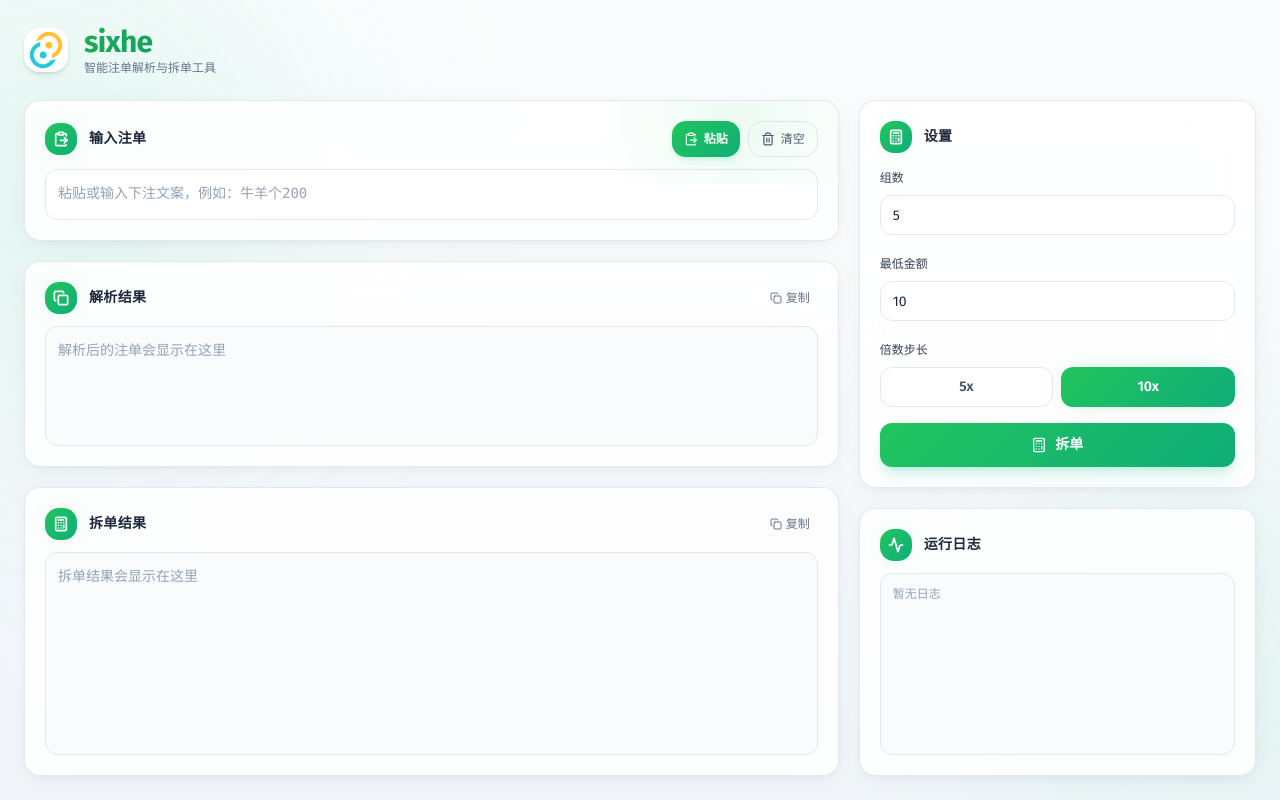
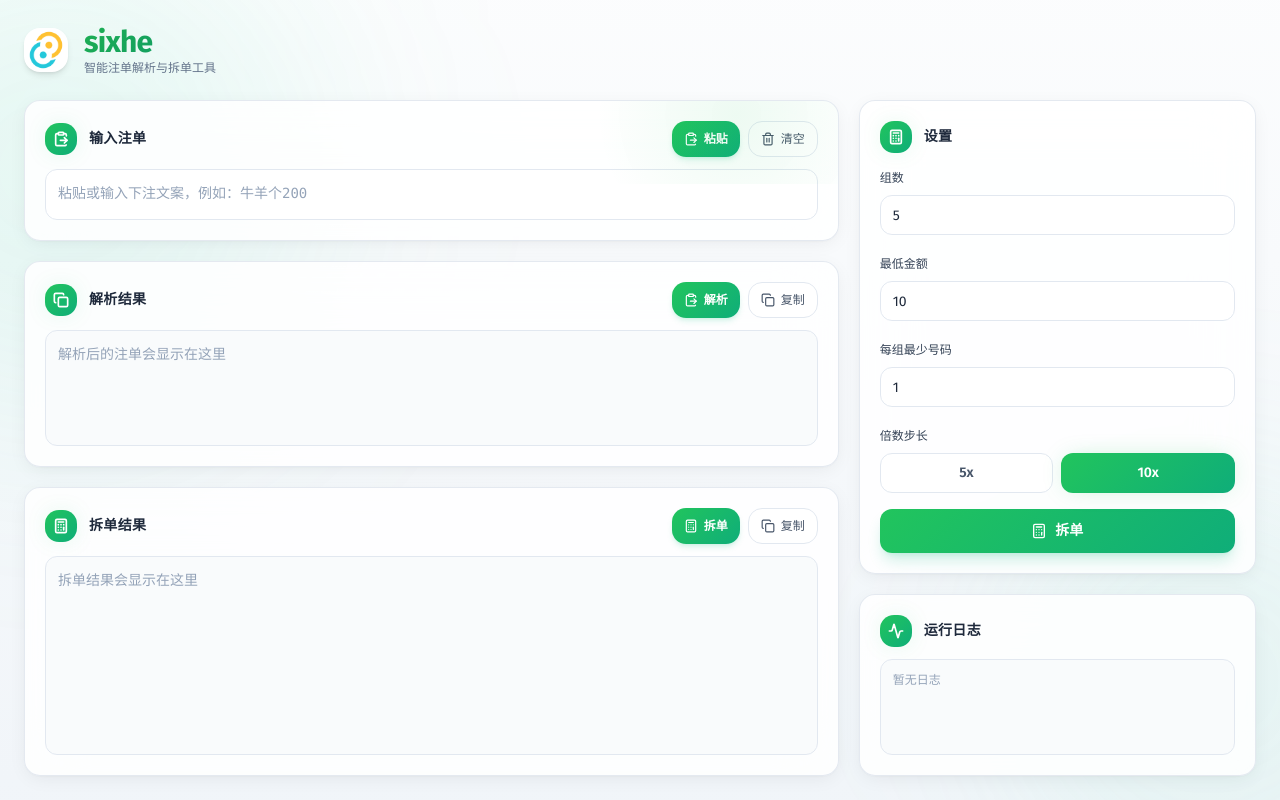
Before and after one commit to kchtin/bets, a React (Vite) app in the folder react-ts/: page / in a window 1280 px wide. Built offline with nearby package versions, Linux system fonts and the light colour scheme.

Commit message:
feat(react-ts): improve split result format, header buttons, input recovery and min-codes setting

```diff
--- a/react-ts/src/App.tsx
+++ b/react-ts/src/App.tsx
@@ -13,8 +13,24 @@ function App() {
   const [splitText, setSplitText] = useState('');
   const [bets, setBets] = useState<Bet[]>([]);
   const [groups, setGroups] = useState(5);
+  const [groupsInput, setGroupsInput] = useState(String(groups));
   const [minAmount, setMinAmount] = useState(10);
+  const [minAmountInput, setMinAmountInput] = useState(String(minAmount));
+  const [minCodes, setMinCodes] = useState(1);
+  const [minCodesInput, setMinCodesInput] = useState(String(minCodes));
   const [step, setStep] = useState<Step>(10);
+
+  useEffect(() => {
+    setMinAmountInput(String(minAmount));
+  }, [minAmount]);
+
+  useEffect(() => {
+    setMinCodesInput(String(minCodes));
+  }, [minCodes]);
+
+  useEffect(() => {
+    setGroupsInput(String(groups));
+  }, [groups]);
 
   const { copy, paste } = useClipboard();
   const { logs, append, containerRef } = useLog();
@@ -40,13 +56,13 @@ function App() {
     }
   }, [append]);
 
-  const doSplit = useCallback((currentBets: Bet[], currentGroups: number, currentMin: number, currentStep: number) => {
+  const doSplit = useCallback((currentBets: Bet[], currentGroups: number, currentMin: number, currentStep: number, currentMinCodes: number) => {
     if (currentBets.length === 0) {
       setSplitText('');
       return;
     }
     try {
-      const lines = splitBets(currentBets, currentGroups, currentMin, currentStep);
+      const lines = splitBets(currentBets, currentGroups, currentMin, currentStep, currentMinCodes);
       setSplitText(lines.join('\n'));
       append('已自动拆单', 'info');
     } catch (err) {
@@ -56,8 +72,8 @@ function App() {
   }, [append]);
 
   useEffect(() => {
-    doSplit(bets, groups, minAmount, step);
-  }, [bets, groups, minAmount, step, doSplit]);
+    doSplit(bets, groups, minAmount, step, minCodes);
+  }, [bets, groups, minAmount, step, minCodes, doSplit]);
 
   const handleInputChange = (text: string) => {
     setInput(text);
@@ -73,11 +89,12 @@ function App() {
     }
   };
 
+  const handleParse = () => {
+    doParse(input);
+  };
+
   const handleManualSplit = () => {
-    doSplit(bets, groups, minAmount, step);
-    copy(splitText).then((ok) => {
-      append(ok ? '拆单结果已复制' : '复制失败', ok ? 'success' : 'error');
-    });
+    doSplit(bets, groups, minAmount, step, minCodes);
   };
 
   const handleCopyParsed = async () => {
@@ -188,11 +205,30 @@ function App() {
             </article>
 
             <article className="flex min-h-0 flex-[2] flex-col rounded-2xl glass-strong p-4 card-shadow md:p-5">
-              <SectionHeader
-                icon={Copy}
-                title="解析结果"
-                action={{ label: '复制', onClick: handleCopyParsed }}
-              />
+              <div className="mb-3 flex items-center justify-between">
+                <div className="flex items-center gap-3">
+                  <div className="flex h-8 w-8 items-center justify-center rounded-lg accent-gradient accent-glow text-white shadow-sm">
+                    <Copy className="h-4 w-4" strokeWidth={2.5} />
+                  </div>
+                  <h2 className="text-sm font-semibold tracking-wide text-slate-800">解析结果</h2>
+                </div>
+                <div className="flex items-center gap-2">
+                  <button
+                    onClick={handleParse}
+                    className="press-scale focus-ring flex min-h-[36px] items-center gap-1.5 rounded-lg accent-gradient px-3 py-1.5 text-xs font-semibold text-white shadow-md shadow-emerald-500/15 transition hover:brightness-105"
+                  >
+                    <ClipboardPaste className="h-3.5 w-3.5" />
+                    解析
+                  </button>
+                  <button
+                    onClick={handleCopyParsed}
+                    className="press-scale focus-ring flex min-h-[36px] items-center gap-1.5 rounded-lg border border-slate-200 bg-white px-3 py-1.5 text-xs font-medium text-slate-600 transition hover:border-slate-300 hover:bg-slate-50 hover:text-slate-800"
+                  >
+                    <Copy className="h-3.5 w-3.5" />
+                    复制
+                  </button>
+                </div>
+              </div>
               <textarea
                 readOnly
                 value={parsedText}
@@ -202,11 +238,30 @@ function App() {
             </article>
 
             <article className="flex min-h-0 flex-[3] flex-col rounded-2xl glass-strong p-4 card-shadow md:p-5">
-              <SectionHeader
-                icon={Calculator}
-                title="拆单结果"
-                action={{ label: '复制', onClick: handleCopySplit }}
-              />
+              <div className="mb-3 flex items-center justify-between">
+                <div className="flex items-center gap-3">
+                  <div className="flex h-8 w-8 items-center justify-center rounded-lg accent-gradient accent-glow text-white shadow-sm">
+                    <Calculator className="h-4 w-4" strokeWidth={2.5} />
+                  </div>
+                  <h2 className="text-sm font-semibold tracking-wide text-slate-800">拆单结果</h2>
+                </div>
+                <div className="flex items-center gap-2">
+                  <button
+                    onClick={handleManualSplit}
+                    className="press-scale focus-ring flex min-h-[36px] items-center gap-1.5 rounded-lg accent-gradient px-3 py-1.5 text-xs font-semibold text-white shadow-md shadow-emerald-500/15 transition hover:brightness-105"
+                  >
+                    <Calculator className="h-3.5 w-3.5" />
+                    拆单
+                  </button>
+                  <button
+                    onClick={handleCopySplit}
+                    className="press-scale focus-ring flex min-h-[36px] items-center gap-1.5 rounded-lg border border-slate-200 bg-white px-3 py-1.5 text-xs font-medium text-slate-600 transition hover:border-slate-300 hover:bg-slate-50 hover:text-slate-800"
+                  >
+                    <Copy className="h-3.5 w-3.5" />
+                    复制
+                  </button>
+                </div>
+              </div>
               <textarea
                 readOnly
                 value={splitText}
@@ -228,8 +283,24 @@ function App() {
                     id="groups"
                     type="number"
                     min={1}
-                    value={groups}
-                    onChange={(e: React.ChangeEvent<HTMLInputElement>) => setGroups(parseInt(e.target.value) || 1)}
+                    value={groupsInput}
+                    onChange={(e: React.ChangeEvent<HTMLInputElement>) => {
+                      const raw = e.target.value;
+                      setGroupsInput(raw);
+                      const n = parseInt(raw, 10);
+                      if (!Number.isNaN(n) && n >= 1) {
+                        setGroups(n);
+                      }
+                    }}
+                    onBlur={() => {
+                      const n = parseInt(groupsInput, 10);
+                      if (groupsInput.trim() === '' || Number.isNaN(n) || n < 1) {
+                        setGroupsInput(String(groups));
+                      } else {
+                        setGroups(n);
+                        setGroupsInput(String(n));
+                      }
+                    }}
                     className="focus-ring h-10 w-full rounded-xl border border-slate-200 bg-white/80 px-3 text-sm text-slate-800 focus:border-emerald-400/60 focus:bg-white focus:outline-none"
                   />
                 </div>
@@ -242,8 +313,54 @@ function App() {
                     id="minAmount"
                     type="number"
                     min={0}
-                    value={minAmount}
-                    onChange={(e: React.ChangeEvent<HTMLInputElement>) => setMinAmount(parseInt(e.target.value) || 0)}
+                    value={minAmountInput}
+                    onChange={(e: React.ChangeEvent<HTMLInputElement>) => {
+                      const raw = e.target.value;
+                      setMinAmountInput(raw);
+                      const n = parseInt(raw, 10);
+                      if (!Number.isNaN(n) && n >= 0) {
+                        setMinAmount(n);
+                      }
+                    }}
+                    onBlur={() => {
+                      const n = parseInt(minAmountInput, 10);
+                      if (minAmountInput.trim() === '' || Number.isNaN(n) || n < 0) {
+                        setMinAmountInput(String(minAmount));
+                      } else {
+                        setMinAmount(n);
+                        setMinAmountInput(String(n));
+                      }
+                    }}
+                    className="focus-ring h-10 w-full rounded-xl border border-slate-200 bg-white/80 px-3 text-sm text-slate-800 focus:border-emerald-400/60 focus:bg-white focus:outline-none"
+                  />
+                </div>
+
+                <div className="space-y-1.5">
+                  <label htmlFor="minCodes" className="text-xs font-medium text-slate-700">
+                    每组最少号码
+                  </label>
+                  <input
+                    id="minCodes"
+                    type="number"
+                    min={1}
+                    value={minCodesInput}
+                    onChange={(e: React.ChangeEvent<HTMLInputElement>) => {
+                      const raw = e.target.value;
+                      setMinCodesInput(raw);
+                      const n = parseInt(raw, 10);
+                      if (!Number.isNaN(n) && n >= 1) {
+                        setMinCodes(n);
+                      }
+                    }}
+                    onBlur={() => {
+                      const n = parseInt(minCodesInput, 10);
+                      if (minCodesInput.trim() === '' || Number.isNaN(n) || n < 1) {
+                        setMinCodesInput(String(minCodes));
+                      } else {
+                        setMinCodes(n);
+                        setMinCodesInput(String(n));
+                      }
+                    }}
                     className="focus-ring h-10 w-full rounded-xl border border-slate-200 bg-white/80 px-3 text-sm text-slate-800 focus:border-emerald-400/60 focus:bg-white focus:outline-none"
                   />
                 </div>
@@ -286,13 +403,13 @@ function App() {
               </div>
             </article>
 
-            <article className="flex flex-1 flex-col rounded-2xl glass-strong p-4 card-shadow md:p-5">
+            <article className="flex min-h-0 flex-1 flex-col rounded-2xl glass-strong p-4 card-shadow md:p-5">
               <SectionHeader icon={Activity} title="运行日志" />
               <div
                 ref={containerRef}
                 role="log"
                 aria-live="polite"
-                className="flex-1 overflow-y-auto rounded-xl border border-slate-200 bg-slate-50/80 p-3 text-xs"
+                className="min-h-0 flex-1 overflow-y-auto rounded-xl border border-slate-200 bg-slate-50/80 p-3 text-xs"
               >
                 {logs.length === 0 ? (
                   <span className="text-slate-400">暂无日志</span>
--- a/react-ts/src/lib/splitter.ts
+++ b/react-ts/src/lib/splitter.ts
@@ -1,4 +1,4 @@
-import type { Bet } from './parser';
+import { ZODIAC_MAP_2026, type Bet } from './parser';
 
 interface SubBet {
   groupIndex: number;
@@ -54,11 +54,54 @@ function distributeSingleBet(
   }));
 }
 
+function getGroupCodeSet(group: SubBet[]): Set<string> {
+  return new Set(group.map((b) => b.code));
+}
+
+function balanceGroups(groupBets: SubBet[][], minCodes: number): SubBet[][] {
+  if (minCodes <= 1) return groupBets.map((g) => [...g]);
+
+  const balanced = groupBets.map((g) => [...g]);
+
+  while (true) {
+    const counts = balanced.map((g) => getGroupCodeSet(g).size);
+    const needyIdx = counts.findIndex((c) => c < minCodes);
+    if (needyIdx === -1) break;
+
+    const targetCodes = getGroupCodeSet(balanced[needyIdx]);
+    const sourceCandidates = balanced
+      .map((_, idx) => ({ idx, count: counts[idx] }))
+      .filter(({ idx, count }) => idx !== needyIdx && count > minCodes)
+      .sort((a, b) => b.count - a.count);
+
+    let moved = false;
+    for (const source of sourceCandidates) {
+      const sourceCodes = getGroupCodeSet(balanced[source.idx]);
+      const movableCode = [...sourceCodes].find((c) => !targetCodes.has(c));
+      if (!movableCode) continue;
+
+      const sourceGroup = balanced[source.idx];
+      const betIndex = sourceGroup.findIndex((b) => b.code === movableCode);
+      if (betIndex === -1) continue;
+
+      const [bet] = sourceGroup.splice(betIndex, 1);
+      balanced[needyIdx].push({ ...bet, groupIndex: needyIdx });
+      moved = true;
+      break;
+    }
+
+    if (!moved) break;
+  }
+
+  return balanced;
+}
+
 export function splitBets(
   bets: Bet[],
   groups: number,
   minAmount: number,
-  step = 10
+  step = 10,
+  minCodes = 1
 ): string[] {
   if (!Array.isArray(bets) || bets.length === 0) {
     throw new Error('拆单失败：注单为空');
@@ -71,6 +114,9 @@ export function splitBets(
   }
   if (!Number.isInteger(step) || step <= 0) {
     throw new Error('拆单失败：倍数步长必须为正整数');
+  }
+  if (!Number.isInteger(minCodes) || minCodes < 1) {
+    throw new Error('拆单失败：每组最少号码数量必须为正整数');
   }
 
   const groupBets: SubBet[][] = Array.from({ length: groups }, () => []);
@@ -87,12 +133,40 @@ export function splitBets(
     }
   }
 
-  return groupBets
+  const balanced = balanceGroups(groupBets, minCodes);
+
+  return balanced
     .filter((g) => g.length > 0)
-    .map((g) =>
-      g
-        .sort((a, b) => a.code.localeCompare(b.code))
-        .map((b) => `${b.code}*${b.amount}`)
-        .join(',')
-    );
+    .map((g) => {
+      const sorted = g.sort((a, b) => a.code.localeCompare(b.code));
+      const amountMap = new Map<number, string[]>();
+      for (const b of sorted) {
+        const list = amountMap.get(b.amount) ?? [];
+        list.push(b.code);
+        amountMap.set(b.amount, list);
+      }
+
+      const parts: string[] = [];
+      for (const [amount, codes] of [...amountMap.entries()].sort((a, b) => a[0] - b[0])) {
+        const remaining = new Set(codes);
+        const zodiacParts: string[] = [];
+
+        for (const [name, zodiacCodes] of Object.entries(ZODIAC_MAP_2026)) {
+          if (zodiacCodes.every((c) => remaining.has(c))) {
+            zodiacParts.push(`${name}各${amount}`);
+            for (const c of zodiacCodes) {
+              remaining.delete(c);
+            }
+          }
+        }
+
+        if (remaining.size > 0) {
+          zodiacParts.push(`${[...remaining].sort((a, b) => a.localeCompare(b)).join('-')}各${amount}`);
+        }
+
+        parts.push(...zodiacParts);
+      }
+
+      return parts.join('， ');
+    });
 }
```
